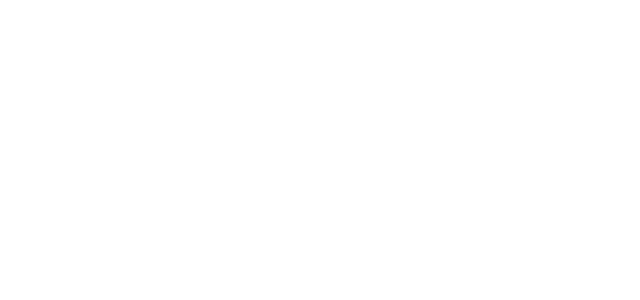
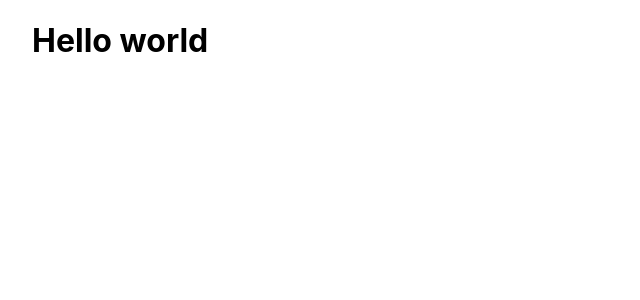
Before and after one commit to gzkdev/quick_note_app, a Next.js app: page / in a window 1280 px wide. Shown: the top 300 px of the page, without its empty margins (0-640 px from the left). Built offline with nearby package versions, Linux system fonts and the light colour scheme.

Commit message:
updated app flow

```diff
--- a/next.config.js
+++ b/next.config.js
@@ -1,12 +1,18 @@
 /** @type {import('next').NextConfig} */
-const withPWA = require("next-pwa")
-const nextConfig = withPWA({
+// const withPWA = require("next-pwa")
+// const nextConfig = withPWA({
+//   reactStrictMode: true,
+//   pwa: {
+//     dest: "public",
+//     register: true,
+//     skipWaiting: true
+//   }
+// })
+
+// module.exports = nextConfig
+
+const nextConfig = {
   reactStrictMode: true,
-  pwa: {
-    dest: "public",
-    register: true,
-    skipWaiting: true
-  }
-})
+}
 
 module.exports = nextConfig
--- a/pages/index.js
+++ b/pages/index.js
@@ -5,7 +5,9 @@ export default function Home() {
   return (
     <>
       <AppHead />
-      <div className={styles.container}></div>
+      <div className={styles.container}>
+        <h1>Hello world</h1>
+      </div>
     </>
   )
 }
```
Also changed, not shown: 1 other file (tests, documents, lock files or other folders).
